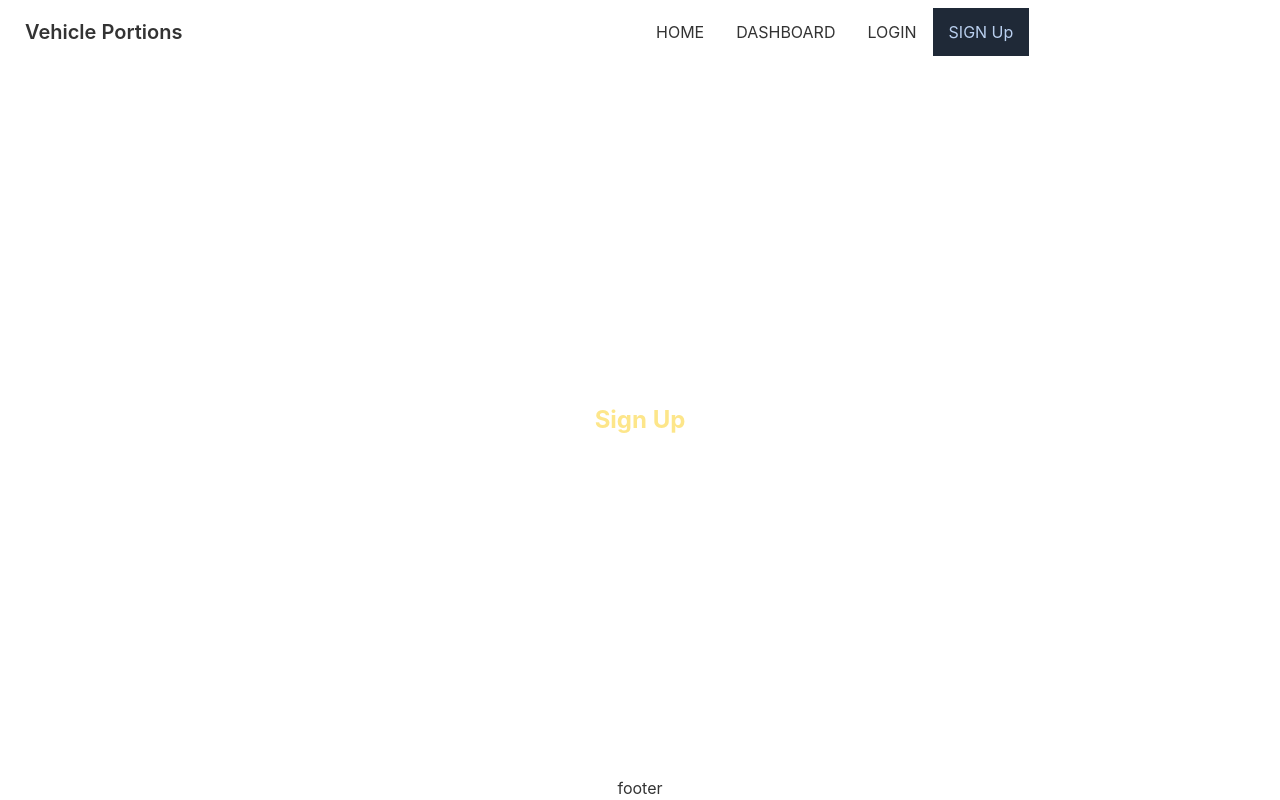
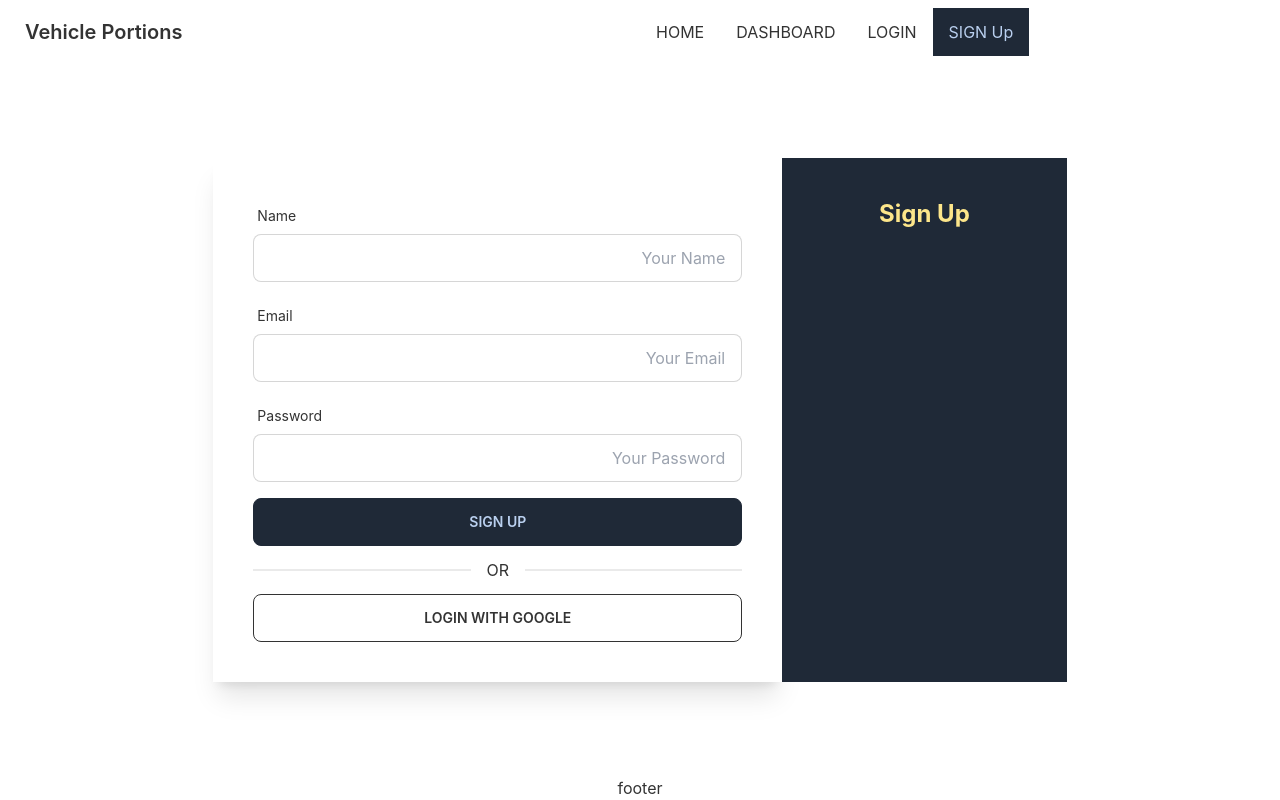
Before and after one commit to asaduzzaman599/manufacturer-website-client-side, a React (Create React App) app: page /signup in a window 1280 px wide. Built offline with nearby package versions, Linux system fonts and the light colour scheme.

Commit message:
sign up page added

```diff
--- a/package.json
+++ b/package.json
@@ -10,6 +10,7 @@
     "daisyui": "^2.15.0",
     "react": "^18.1.0",
     "react-dom": "^18.1.0",
+    "react-hook-form": "^7.31.2",
     "react-query": "^3.39.0",
     "react-router-dom": "^6.3.0",
     "react-scripts": "5.0.1",
--- a/src/Pages/Auth/Login.js
+++ b/src/Pages/Auth/Login.js
@@ -1,32 +1,40 @@
 import React from 'react';
 import CommonTitle from '../../Components/CommonTitle';
 import SocialLogin from './SocialLogin';
+import { useForm } from "react-hook-form";
 
 const Login = () => {
+    const { register, formState: { errors }, handleSubmit } = useForm();
+    const onSubmit = data => console.log(data);
     return (
         <div>
-            <CommonTitle>
+            <div className='md:w-4/6 flex mx-auto'>
+                <div className='md:w-4/6 mx-auto p-10 shadow-xl'>
+
+                    <div className="block md:hidden">
+                        <CommonTitle >
                             Login
                         </CommonTitle>
-
-            <div className='md:w-2/6 mx-auto p-10 shadow-xl'>
-                <form className=''>
+                    </div>
+                    <form onSubmit={handleSubmit(onSubmit)} className=''>
                         <div class="form-control w-full ">
                             <label class="label">
                                 <span class="label-text">Email</span>
                             </label>
-                        <input type="text" placeholder="Your Email" class="input input-bordered w-full text-right" />
+                            <input type="text" placeholder="Your Email" class="input input-bordered w-full text-right" {...register("email", { required: true })} />
+
                             <label class="label">
-                            <span class="label-text-alt">Alt label</span>
+                                <span class="label-text-alt  text-error">{errors.email?.type === 'required' && "Email is required"}</span>
                             </label>
                         </div>
                         <div class="form-control w-full ">
                             <label class="label">
                                 <span class="label-text">Password</span>
                             </label>
-                        <input type="text" placeholder="Your Password" class="input input-bordered w-full  text-right" />
+                            <input type="text" placeholder="Your Password" class="input input-bordered w-full  text-right" {...register("password", { required: true })} />
+
                             <label class="label">
-                            <span class="label-text-alt">Alt label</span>
+                                <span class="label-text-alt text-error">{errors.password?.type === 'required' && "Password is required"}</span>
                             </label>
 
                         </div>
@@ -34,6 +42,14 @@ const Login = () => {
                     </form>
                     <SocialLogin></SocialLogin>
                 </div>
+                <div className='w-2/6 bg-info shrink py-10 md:block hidden'>
+
+                    <CommonTitle>
+                        Login
+                    </CommonTitle>
+                </div>
+            </div>
+
         </div>
     );
 };
--- a/src/Pages/Auth/SignUp.js
+++ b/src/Pages/Auth/SignUp.js
@@ -1,12 +1,66 @@
 import React from 'react';
+import { useForm } from 'react-hook-form';
 import CommonTitle from '../../Components/CommonTitle';
+import SocialLogin from './SocialLogin';
 
 const SignUp = () => {
+    const { register, formState: { errors }, handleSubmit } = useForm();
+    const onSubmit = data => console.log(data);
     return (
         <div>
-            <CommonTitle>Sign Up</CommonTitle>
+            <div className='md:w-4/6 flex mx-auto'>
+                <div className='md:w-4/6 mx-auto p-10 shadow-xl'>
+
+                    <div className="block md:hidden">
+                        <CommonTitle >
+                            Sign Up
+                        </CommonTitle>
+                    </div>
+                    <form onSubmit={handleSubmit(onSubmit)} className=''>
+                        <div class="form-control w-full ">
+                            <label class="label">
+                                <span class="label-text">Name</span>
+                            </label>
+                            <input type="text" placeholder="Your Name" class="input input-bordered w-full text-right" {...register("name", { required: true })} />
+
+                            <label class="label">
+                                <span class="label-text-alt  text-error">{errors.name?.type === 'required' && "Name is required"}</span>
+                            </label>
+                        </div>
+                        <div class="form-control w-full ">
+                            <label class="label">
+                                <span class="label-text">Email</span>
+                            </label>
+                            <input type="text" placeholder="Your Email" class="input input-bordered w-full text-right" {...register("email", { required: true })} />
+
+                            <label class="label">
+                                <span class="label-text-alt  text-error">{errors.email?.type === 'required' && "Email is required"}</span>
+                            </label>
+                        </div>
+                        <div class="form-control w-full ">
+                            <label class="label">
+                                <span class="label-text">Password</span>
+                            </label>
+                            <input type="text" placeholder="Your Password" class="input input-bordered w-full  text-right" {...register("password", { required: true })} />
+
+                            <label class="label">
+                                <span class="label-text-alt text-error">{errors.password?.type === 'required' && "Password is required"}</span>
+                            </label>
+
+                        </div>
+                        <input type="submit" className='btn btn-primary w-full ' value="Sign Up" />
+                    </form>
+                    <SocialLogin></SocialLogin>
+                </div>
+                <div className='w-2/6 bg-primary shrink py-10 md:block hidden'>
+
+                    <CommonTitle>
+                        Sign Up
+                    </CommonTitle>
+                </div>
+            </div>
+
         </div>
     );
 };
-
 export default SignUp;
```
Also changed, not shown: 1 other file (tests, documents, lock files or other folders). Lines whose indentation alone changed are shown as unchanged.
